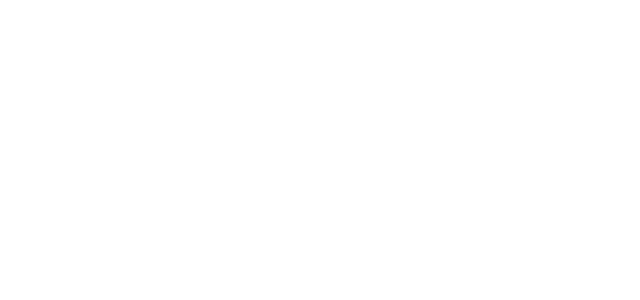
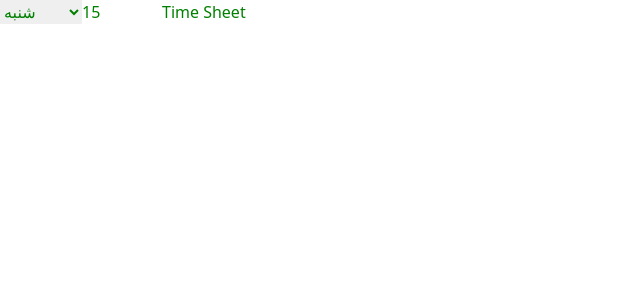
Before and after one commit to ashrafipoor/admin-12, a React (Vite) app: page / in a window 1280 px wide. Shown: the top 300 px of the page, without its empty margins (0-640 px from the left). Built offline with nearby package versions, Linux system fonts and the light colour scheme.

Commit message:
add TimeSheet Component

```diff
--- a/src/App.jsx
+++ b/src/App.jsx
@@ -1,8 +1,10 @@
+import TimeSheet from "./TimeSheet"
+
 function App() {
 
   return (
     <div >
-
+      <TimeSheet/>
     </div>
   )
 }
--- /dev/null
+++ b/src/TimeSheet.jsx
@@ -0,0 +1,56 @@
+import { useEffect, useState } from "react";
+
+export default function TimeSheet() {
+
+    const [userStatus, setUserStatus] = useState(false);
+    const [day, setDay] = useState(0);
+    const data = [
+        [true, true, true, false, false, true, false, false, false, false, true, true, true, true, true, true, true, true, true, true, true, true, true, true],
+        [true, true, true, false, false, false, true, false, false, false, false, true, true, true, true, true, true, true, true, true, false, false, false, true],
+        [true, true, true, false, false, false, false, false, false, false, true, true, true, false, true, true, false, false, true, true, false, false, false, true],
+        [true, true, true, false, false, false, false, false, false, false, true, true, true, false, true, true, false, false, true, true, false, false, false, true],
+        [true, true, true, false, false, false, false, false, false, false, true, true, true, false, true, false, true, false, true, true, false, false, false, true],
+        [true, true, true, false, false, false, false, false, false, false, true, true, true, true, false, false, false, false, false, true, false, false, false, true],
+        [true, true, true, false, false, false, false, false, false, false, true, true, true, true, true, true, true, true, true, true, false, false, false, true]
+    ]
+    const [hour, setHour] = useState(0);
+    const calc = (_hour, _day) => {
+        setUserStatus(data[_day][_hour - 1]);
+    }
+    useEffect(() => {
+        const d = new Date();
+        setHour(d.getHours());
+        setDay(d.getDay());
+        setUserStatus(data[d.getDay()][d.getHours() - 1]);
+
+    }, [])
+
+    const changeHour = (e) => {
+        const val = Number(e.target.value);
+        setHour(val);
+        calc(val, day);
+    }
+    const dayChangeHandler = (e) => {
+        const _day = Number(e.target.value);
+        setDay(_day)
+        calc(hour, _day);
+    }
+    return (
+        <div style={{ color: userStatus ? 'green' : 'red' }}>
+            <select onChange={dayChangeHandler}>
+                <option value={6}>شنبه</option>
+                <option value={0}>یکشنبه</option>
+                <option value={1}>دوشنبه</option>
+                <option value={2}>سه شنبه</option>
+                <option value={3}>چهارشنبه</option>
+                <option value={4}>پنجشنبه</option>
+                <option value={5}>جمعه</option>
+
+
+            </select>
+            <input min="1" max="24" type="number" value={hour} onChange={changeHour} />
+            Time Sheet
+
+        </div>
+    )
+}
```
